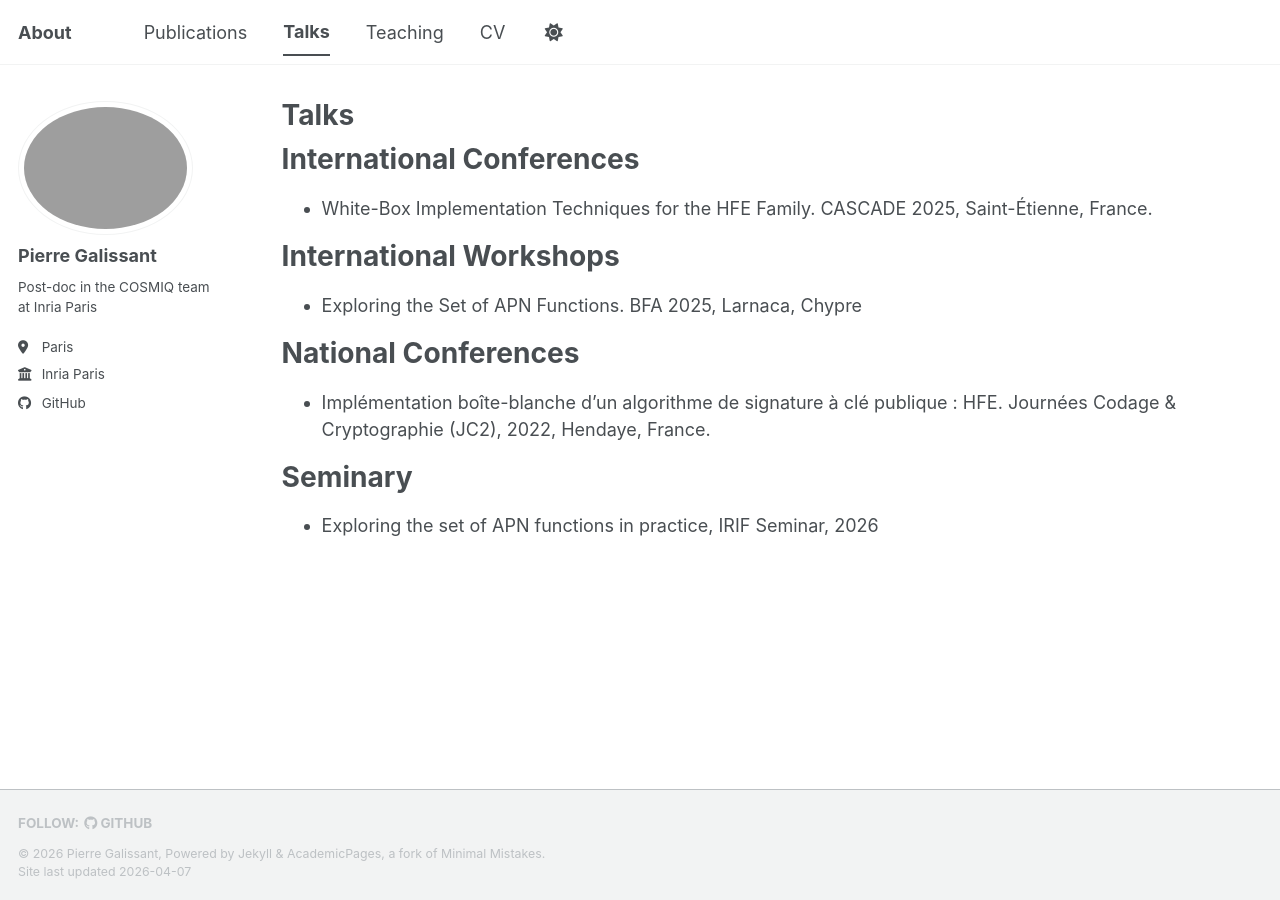
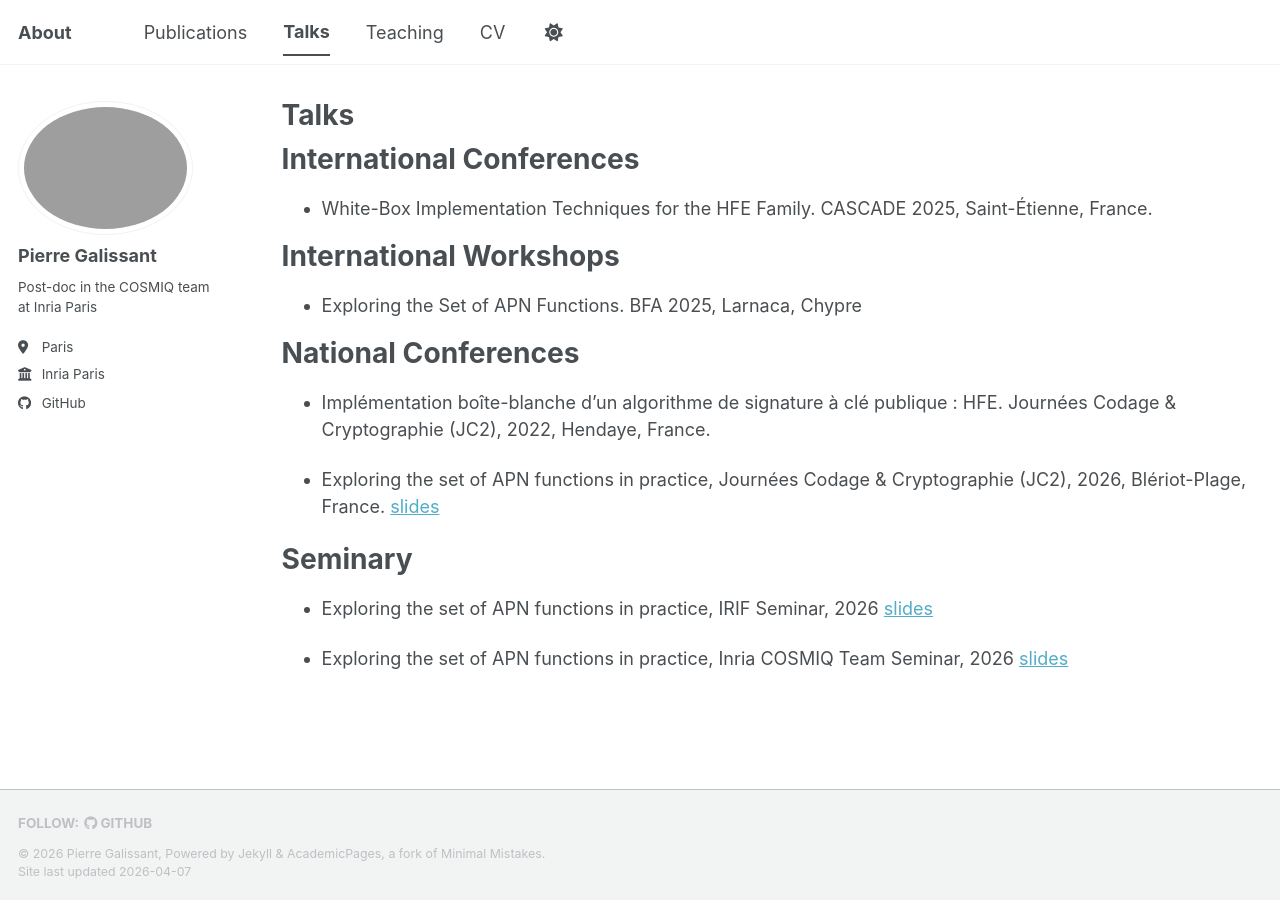
Before and after one commit to 314gali/314gali.github.io, a Jekyll site: the page built from _pages/talks.md, in a window 1280 px wide. Built offline with Jekyll 4.4.1, drawn with Linux system fonts in a browser that asks for light colours; a script bundle is joined from its source files by our own code; library files that are not in the unit come from our copies.

Commit message:
talks pdf

```diff
--- a/_pages/talks.md
+++ b/_pages/talks.md
@@ -21,6 +21,10 @@ de signature à clé publique : HFE. Journées Codage & Cryptographie (JC2), 202
 Hendaye, France.
 
 
+- Exploring the set of APN functions in practice, Journées Codage & Cryptographie (JC2), 2026, Blériot-Plage, France. [slides]{{site.baseurl}}(/files/2026-04-03_APN_exploration_C2.pdf)
+
 # Seminary
 
-- Exploring the set of APN functions in practice, IRIF Seminar, 2026
+- Exploring the set of APN functions in practice, IRIF Seminar, 2026 [slides]{{site.baseurl}}(/files/2026-02-17_APN_exploration_IRIF.pdf)
+
+- Exploring the set of APN functions in practice, Inria COSMIQ Team Seminar, 2026 [slides]{{site.baseurl}}(/files/2026-02-13_APN_exploration_INRIA_seminar.pdf)
```
Also changed, not shown: _pages/cv.md (+1 -1 lines), _pages/publications.md (+3 -4 lines), 3 other files.
